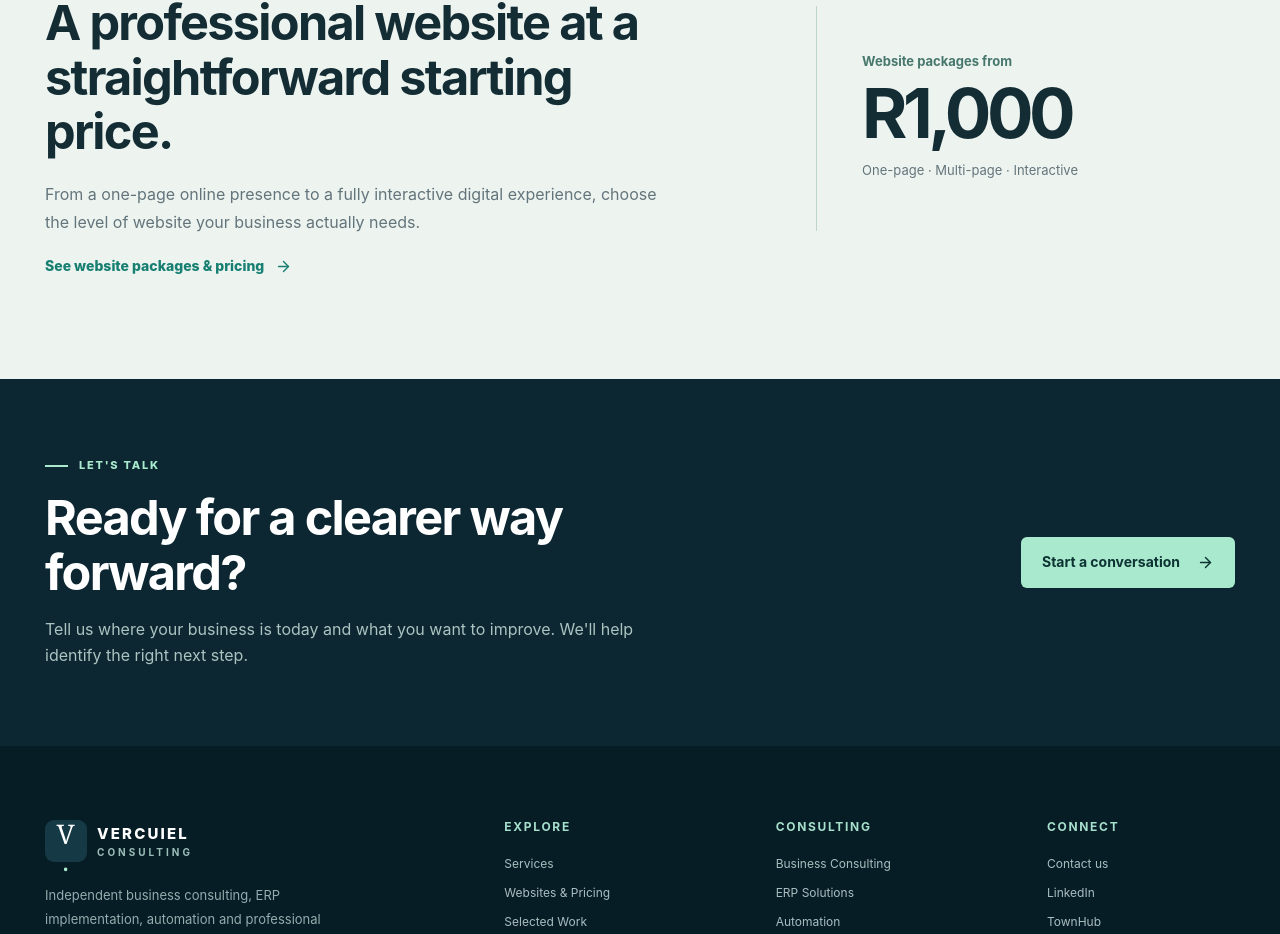
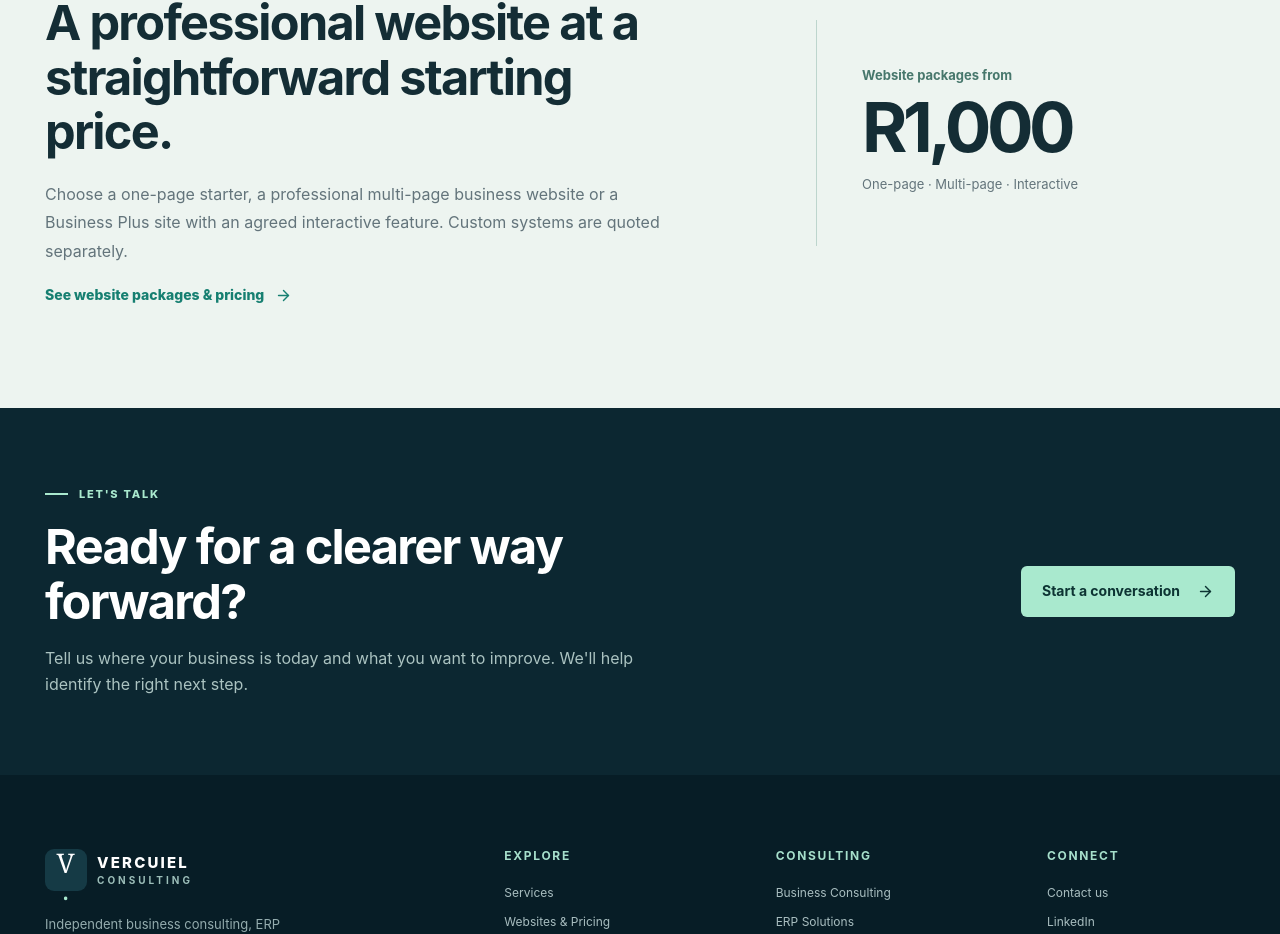
Before and after one commit to andrevercuiel/vercuielconsulting, a Next.js app: page / in a window 1280 px wide. Shown: the part 3483-4417 px from the top of the page. Built offline with nearby package versions, Linux system fonts and the light colour scheme.

Commit message:
Align homepage website messaging with scoped packages

```diff
--- a/app/page.jsx
+++ b/app/page.jsx
@@ -68,7 +68,7 @@ export default function HomePage() {
       </section>
 
       <section className="section section-soft">
-        <div className="container website-teaser"><div><Eyebrow>Website packages</Eyebrow><h2>A professional website at a straightforward starting price.</h2><p>From a one-page online presence to a fully interactive digital experience, choose the level of website your business actually needs.</p><TextLink href="/websites">See website packages & pricing</TextLink></div><div className="price-teaser"><span>Website packages from</span><strong>R1,000</strong><p>One-page · Multi-page · Interactive</p></div></div>
+        <div className="container website-teaser"><div><Eyebrow>Website packages</Eyebrow><h2>A professional website at a straightforward starting price.</h2><p>Choose a one-page starter, a professional multi-page business website or a Business Plus site with an agreed interactive feature. Custom systems are quoted separately.</p><TextLink href="/websites">See website packages & pricing</TextLink></div><div className="price-teaser"><span>Website packages from</span><strong>R1,000</strong><p>One-page · Multi-page · Interactive</p></div></div>
       </section>
       <CTA/>
     </>
```
